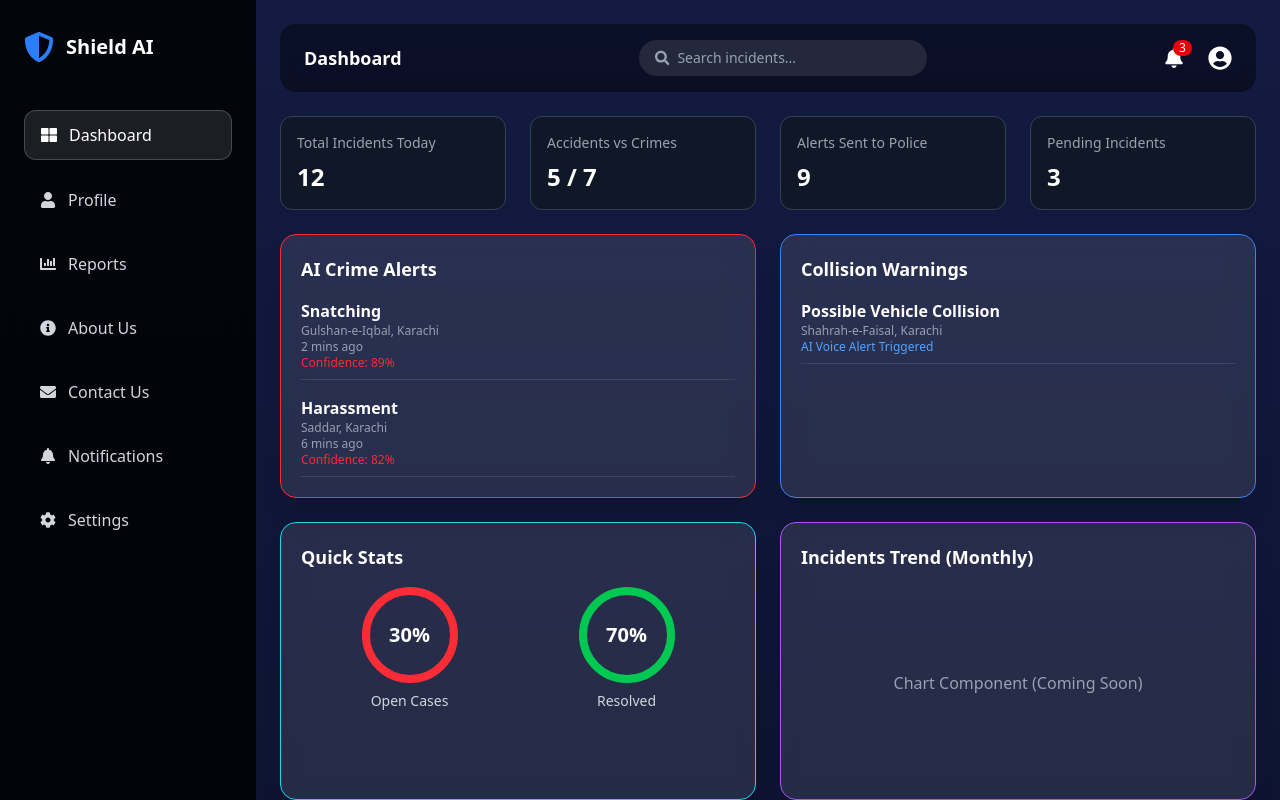
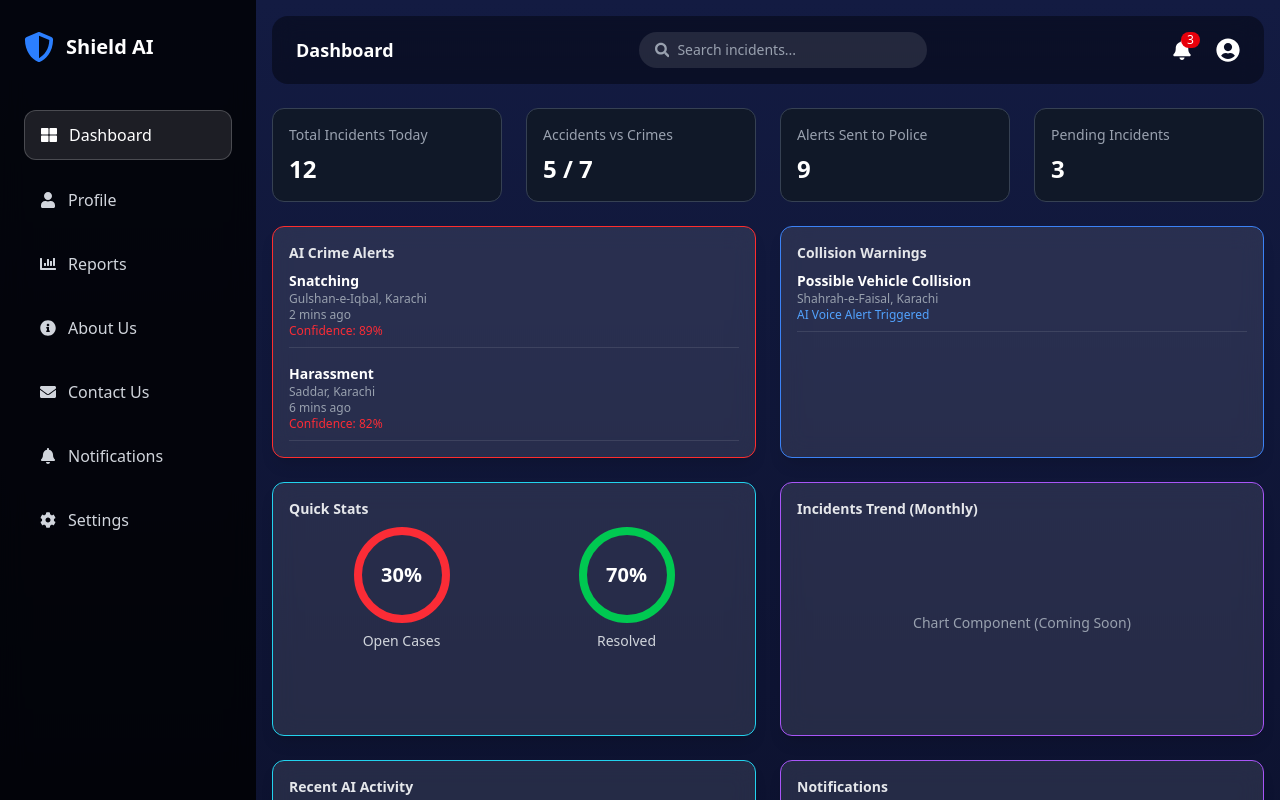
Before and after one commit to shaheer1434/FYP-Project, a React (Vite) app in the folder frontend/: page /dashboard in a window 1280 px wide. Shown: the top 800 px of the page. Built offline with nearby package versions, Linux system fonts and the light colour scheme; sample sign-in values are in the browser's storage.

Commit message:
adjust the card size on dashboard and added not found pages

```diff
--- a/frontend/src/App.jsx
+++ b/frontend/src/App.jsx
@@ -9,6 +9,7 @@ import Contact from "./pages/Contact";
 import NotificationsPage from "./pages/Notifications";
 import Setting from "./pages/Setting";
 import IncidentDetails from "./pages/IncidentDetails";
+import NotFound from "./pages/Error";
 
 const isLoggedIn = () => {
   return localStorage.getItem("shieldai_user_loggedin") === "true";
@@ -37,6 +38,7 @@ function App() {
       <Route path="/about" element={<About />} />
       <Route path="/contact" element={<Contact />} />
 
+
       {/* Auth Pages */}
       <Route path="/login" element={<LoginPage />} />
       <Route path="/signup" element={<SignupPage />} />
@@ -44,7 +46,7 @@ function App() {
       {/* 404 */}
       <Route
         path="*"
-        element={<h1 className="text-white text-center mt-20">404 - Page Not Found</h1>}
+        element={<NotFound />}
       />
 
     </Routes>
--- a/frontend/src/components/DashboardLayout.jsx
+++ b/frontend/src/components/DashboardLayout.jsx
@@ -9,7 +9,7 @@ const DashboardLayout = ({ children, showHeader = false }) => {
       <Sidebar />
 
       {/* Main Content */}
-      <main className="flex-1 p-6">
+      <main className="flex-1 p-4">
         {showHeader && <Header />}
         {children}
       </main>
--- a/frontend/src/components/dashboard/DashboardCard.jsx
+++ b/frontend/src/components/dashboard/DashboardCard.jsx
@@ -1,11 +1,16 @@
 const DashboardCard = ({ title, borderColor, children }) => {
   return (
     <div
-      className={`bg-white/10 backdrop-blur-md border rounded-2xl p-5 shadow-xl`}
+      className="bg-white/10 backdrop-blur-md border rounded-xl p-4 shadow-lg"
       style={{ borderColor }}
     >
-      <h3 className="text-lg font-semibold mb-4">{title}</h3>
-      {children}
+      <h3 className="text-sm font-semibold mb-2 text-gray-200">
+        {title}
+      </h3>
+
+      <div className="text-sm">
+        {children}
+      </div>
     </div>
   );
 };
--- /dev/null
+++ b/frontend/src/pages/Error.jsx
@@ -0,0 +1,44 @@
+import React from "react";
+import { FaShieldAlt } from "react-icons/fa";
+import { useNavigate } from "react-router-dom";
+
+const NotFound = () => {
+  const navigate = useNavigate();
+
+  return (
+    <div className="min-h-screen flex items-center justify-center bg-gradient-to-b from-[#131B42] to-[#0C112D] text-white px-4">
+
+      <div className="flex flex-col items-center text-center bg-white/10 backdrop-blur-md border border-white/20 rounded-3xl p-10 shadow-2xl max-w-md w-full">
+
+        {/* Shield Icon */}
+        <div className="w-24 h-24 flex items-center justify-center rounded-full bg-gradient-to-br from-[#091F4E] to-[#1547B4] mb-6 shadow-lg">
+          <FaShieldAlt className="text-5xl text-white" />
+        </div>
+
+        {/* 404 Text */}
+        <h1 className="text-5xl font-extrabold tracking-wider mb-2">
+          404
+        </h1>
+
+        <p className="text-xl text-gray-300 mb-6">
+          Page Not Found
+        </p>
+
+        <p className="text-sm text-gray-400 mb-8">
+          The page you are looking for doesn’t exist or has been moved.
+        </p>
+
+        {/* Button */}
+        <button
+          onClick={() => navigate("/")}
+          className="px-8 py-3 rounded-xl bg-gradient-to-r from-[#091F4E] to-[#1547B4] font-semibold hover:opacity-90 transition"
+        >
+          Go Back Home
+        </button>
+
+      </div>
+    </div>
+  );
+};
+
+export default NotFound;
```
